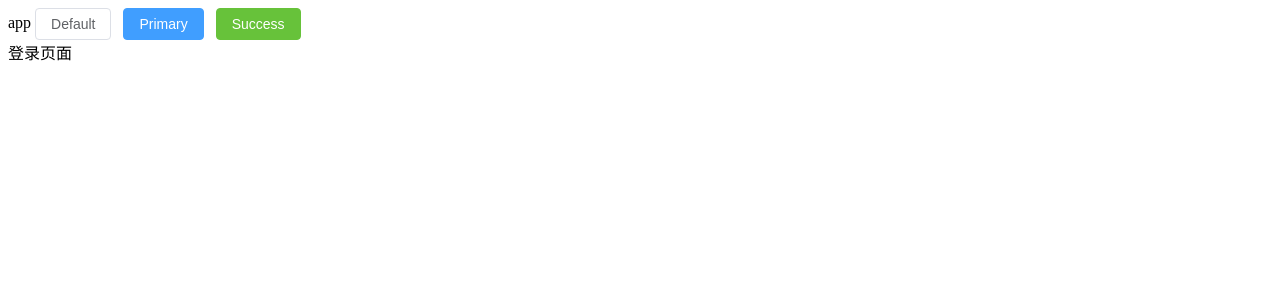
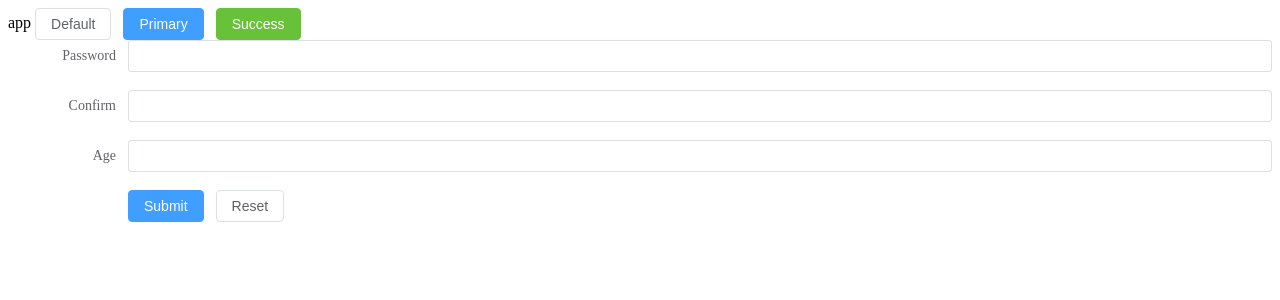
Before and after one commit to xiaduanjian/vue3TsTemplate, a Vue app: page /login in a window 1280 px wide. Shown: the top 300 px of the page. Built offline with nearby package versions, Linux system fonts and the light colour scheme.

Commit message:
配置保存格式化，代码验证报错处理， @vue/eslint-config-prettier版本调整

```diff
--- a/components.d.ts
+++ b/components.d.ts
@@ -6,6 +6,9 @@ import '@vue/runtime-core'
 declare module '@vue/runtime-core' {
   export interface GlobalComponents {
     ElButton: typeof import('element-plus/es')['ElButton']
+    ElForm: typeof import('element-plus/es')['ElForm']
+    ElFormItem: typeof import('element-plus/es')['ElFormItem']
+    ElInput: typeof import('element-plus/es')['ElInput']
     RouterLink: typeof import('vue-router')['RouterLink']
     RouterView: typeof import('vue-router')['RouterView']
   }
--- a/package.json
+++ b/package.json
@@ -31,11 +31,12 @@
     "@typescript-eslint/eslint-plugin": "^5.21.0",
     "@typescript-eslint/parser": "^5.21.0",
     "@vitejs/plugin-vue": "^2.3.1",
-    "@vue/eslint-config-prettier": "^7.0.0",
+    "@vue/eslint-config-prettier": "^6.0.0",
     "@vue/eslint-config-typescript": "^10.0.0",
     "chalk": "^4.1.2",
     "eslint": "^8.14.0",
-    "eslint-plugin-prettier": "^4.0.0",
+    "eslint-config-prettier": "^6.0.0",
+    "eslint-plugin-prettier": "^3.1.0",
     "eslint-plugin-vue": "^8.7.1",
     "husky": "^7.0.4",
     "lint-staged": "^12.4.1",
--- a/src/views/login/index.vue
+++ b/src/views/login/index.vue
@@ -2,15 +2,103 @@
  * @Author: xia.duanjian
  * @Date: 2022-04-30 15:35:55
  * @LastEditors: xia.duanjian
- * @LastEditTime: 2022-04-30 17:26:51
+ * @LastEditTime: 2022-04-30 22:39:56
  * @Description: file content
 -->
 <template>
-  <div>
-    <!-- <img alt="Vue logo" src="./assets/logo.png"> -->
-    登录页面
-  </div>
+  <el-form
+    ref="ruleFormRef"
+    :model="ruleForm"
+    status-icon
+    :rules="rules"
+    label-width="120px"
+    class="demo-ruleForm"
+  >
+    <el-form-item label="Password" prop="pass">
+      <el-input v-model="ruleForm.pass" type="password" autocomplete="off" />
+    </el-form-item>
+    <el-form-item label="Confirm" prop="checkPass">
+      <el-input v-model="ruleForm.checkPass" type="password" autocomplete="off" />
+    </el-form-item>
+    <el-form-item label="Age" prop="age"><el-input v-model.number="ruleForm.age" /></el-form-item>
+    <el-form-item>
+      <el-button type="primary" @click="submitForm(ruleFormRef)">Submit</el-button>
+      <el-button @click="resetForm(ruleFormRef)">Reset</el-button>
+    </el-form-item>
+  </el-form>
 </template>
 
-<script lang="ts" setup></script>
+<script lang="ts" setup>
+import { reactive, ref } from 'vue';
+import type { FormInstance } from 'element-plus';
+
+const ruleFormRef = ref<FormInstance>();
+
+const checkAge = (rule: any, value: any, callback: any) => {
+  if (!value) {
+    return callback(new Error('Please input the age'));
+  }
+  setTimeout(() => {
+    if (!Number.isInteger(value)) {
+      callback(new Error('Please input digits'));
+    } else {
+      if (value < 18) {
+        callback(new Error('Age must be greater than 18'));
+      } else {
+        callback();
+      }
+    }
+  }, 1000);
+};
+
+const validatePass = (rule: any, value: any, callback: any) => {
+  if (value === '') {
+    callback(new Error('Please input the password'));
+  } else {
+    if (ruleForm.checkPass !== '') {
+      if (!ruleFormRef.value) return;
+      ruleFormRef.value.validateField('checkPass', () => null);
+    }
+    callback();
+  }
+};
+const validatePass2 = (rule: any, value: any, callback: any) => {
+  if (value === '') {
+    callback(new Error('Please input the password again'));
+  } else if (value !== ruleForm.pass) {
+    callback(new Error("Two inputs don't match!"));
+  } else {
+    callback();
+  }
+};
+
+const ruleForm = reactive({
+  pass: '',
+  checkPass: '',
+  age: ''
+});
+
+const rules = reactive({
+  pass: [{ validator: validatePass, trigger: 'blur' }],
+  checkPass: [{ validator: validatePass2, trigger: 'blur' }],
+  age: [{ validator: checkAge, trigger: 'blur' }]
+});
+
+const submitForm = (formEl: FormInstance | undefined) => {
+  if (!formEl) return;
+  formEl.validate((valid) => {
+    if (valid) {
+      console.log('submit!');
+    } else {
+      console.log('error submit!');
+      return false;
+    }
+  });
+};
+
+const resetForm = (formEl: FormInstance | undefined) => {
+  if (!formEl) return;
+  formEl.resetFields();
+};
+</script>
 <style lang="scss" scoped></style>
```
Also changed, not shown: .eslintrc.js, 2 other files (tests, documents, lock files or other folders).
